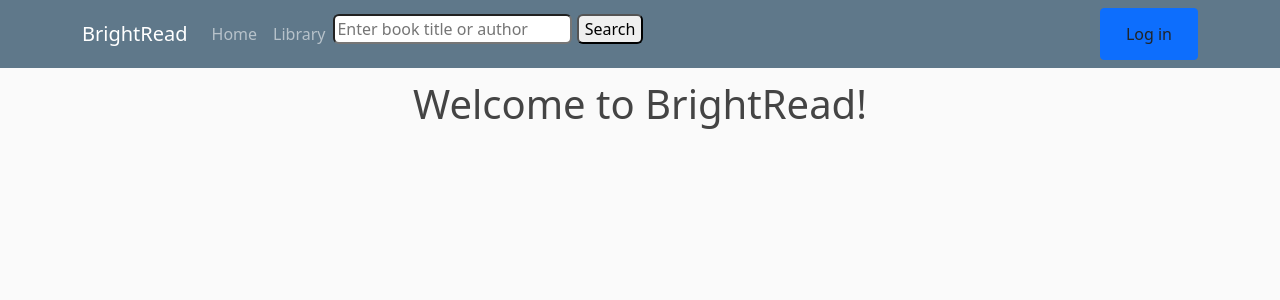
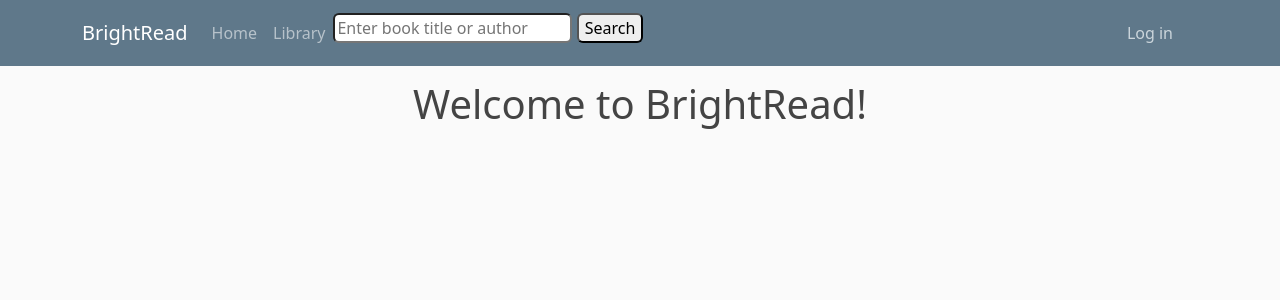
Before and after one commit to Mad4025/Books-api-, a Flask app: page / in a window 1280 px wide. Shown: the top 300 px of the page. Run offline with Flask 3, Linux system fonts and the light colour scheme.

Commit message:
V0.3.5 Handle connection error
What happens when you try to access the library without internet? Well, since it's using Google's servers, it gives you an error. But with this new update, it will instead return a message saying that you need internet to access the library page. Also did some very minor CSS changes.

```diff
--- a/app.py
+++ b/app.py
@@ -121,27 +121,32 @@ def admin():
 @app.route('/library')
 def library():
     try:
-        access_token = session['user']['access_token']
-    except KeyError:
-        return redirect(url_for('login_google'))
-    headers = {'Authorization': f'Bearer {access_token}'}
+        try:
+            access_token = session['user']['access_token']
+        except KeyError:
+            return redirect(url_for('login_google'))
 
-    # Fetch the user's library again to ensure updates
-    bookshelves_url = 'https://www.googleapis.com/books/v1/mylibrary/bookshelves'
-    bookshelves_response = requests.get(bookshelves_url, headers=headers).json()
-    bookshelves = bookshelves_response.get('items', [])
 
-    # For each shelf, fetch its contents
-    library = []
-    if current_user.is_authenticated:
-        for shelf in bookshelves:
-            shelf_id = shelf['id']
-            volumes_url = f'https://www.googleapis.com/books/v1/mylibrary/bookshelves/{shelf_id}/volumes'
-            volumes_response = requests.get(volumes_url, headers=headers).json()
-            shelf_contents = volumes_response.get('items', [])
-            library.extend(shelf_contents)
+        headers = {'Authorization': f'Bearer {access_token}'}
 
-    return render_template('pages/library.html', books=library, user_admin=session['user_admin'], profile_pic=session['profile_pic'], name=session['name'])
+        # Fetch the user's library again to ensure updates
+        bookshelves_url = 'https://www.googleapis.com/books/v1/mylibrary/bookshelves'
+        bookshelves_response = requests.get(bookshelves_url, headers=headers).json()
+        bookshelves = bookshelves_response.get('items', [])
+
+        # For each shelf, fetch its contents
+        library = []
+        if current_user.is_authenticated:
+            for shelf in bookshelves:
+                shelf_id = shelf['id']
+                volumes_url = f'https://www.googleapis.com/books/v1/mylibrary/bookshelves/{shelf_id}/volumes'
+                volumes_response = requests.get(volumes_url, headers=headers).json()
+                shelf_contents = volumes_response.get('items', [])
+                library.extend(shelf_contents)
+        return render_template('pages/library.html', books=library, user_admin=session['user_admin'], profile_pic=session['profile_pic'], name=session['name'])
+    except requests.exceptions.ConnectionError:
+        return "It seems you like you are currently not connected to the internet. To access your library, you need an internet connection."
+
 
 
 @app.route('/add_to_library', methods=['POST'])
--- a/templates/partials/header.html
+++ b/templates/partials/header.html
@@ -17,15 +17,15 @@
                 </form>
             </div>
         </div>
-        <div class="btn btn-primary">
+        <div class="btn btn-primary" style="background:none; border:none;">
             {% if current_user.is_authenticated %}
                 {% if profile_pic %}
                     <img src="{{ profile_pic }}" style="width:38px; height:38px; border-radius:50%;">
                 {% endif %}
-                <span style="color:black;">{{ name }}</span>
-                <a href="{{ url_for('logout') }}" class="btn">Log out</a>
+                <span style="color:#cbd5db;">{{ name }}</span>
+                <a href="{{ url_for('logout') }}" class="btn" style="color:#cbd5db;">Log out</a>
             {% else %}
-                <a href="{{ url_for('login_google') }}" class="btn">Log in</a>
+                <a href="{{ url_for('login_google') }}" class="btn" style="color:#cbd5db;">Log in</a>
             {% endif %}
         </div>
     </div>
--- a/templates/partials/parts/title.html
+++ b/templates/partials/parts/title.html
@@ -1,4 +1,4 @@
-{% set ns = namespace(title="Books API") %}
+{% set ns = namespace(title="BrightRead") %}
 
 {% if meta and meta.name %}
     {% set ns.title = meta.name + "Books API" %}
```
